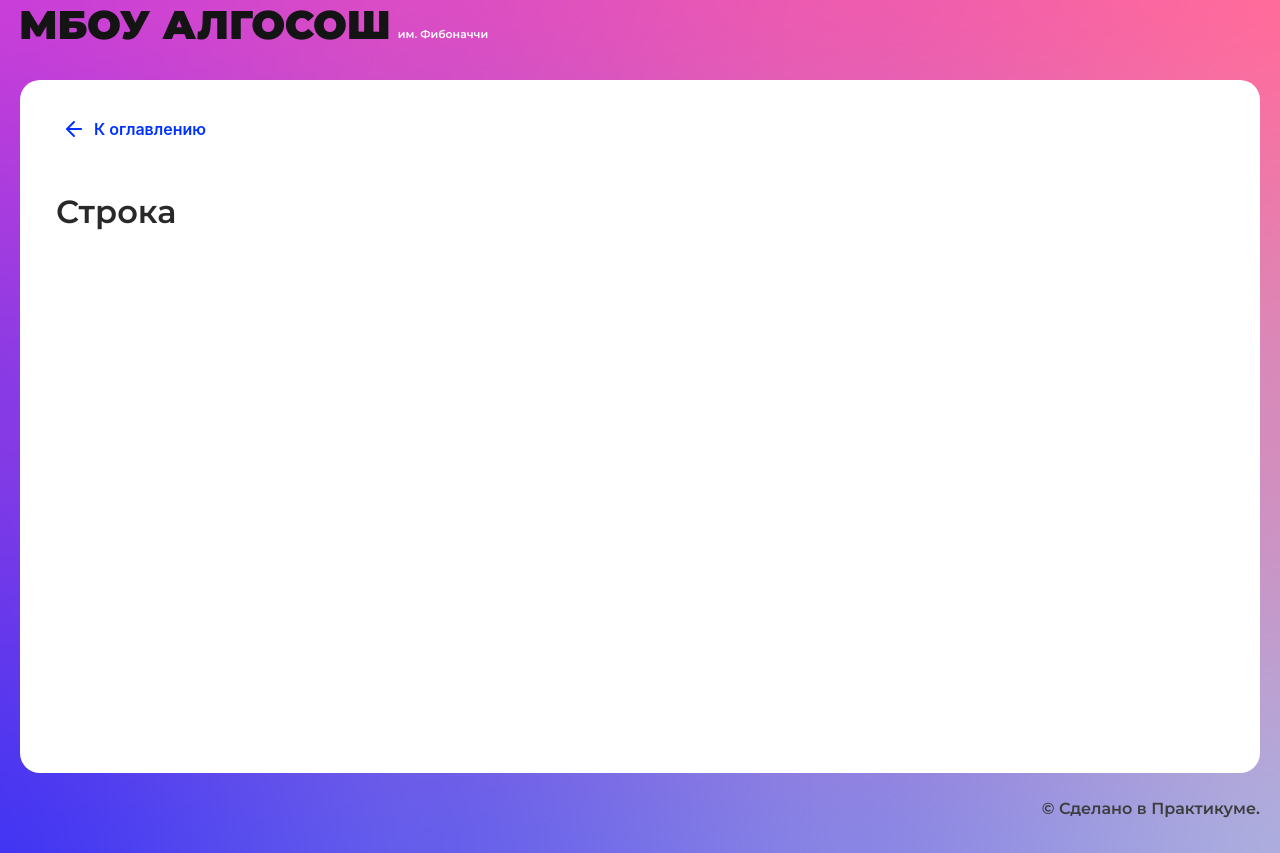
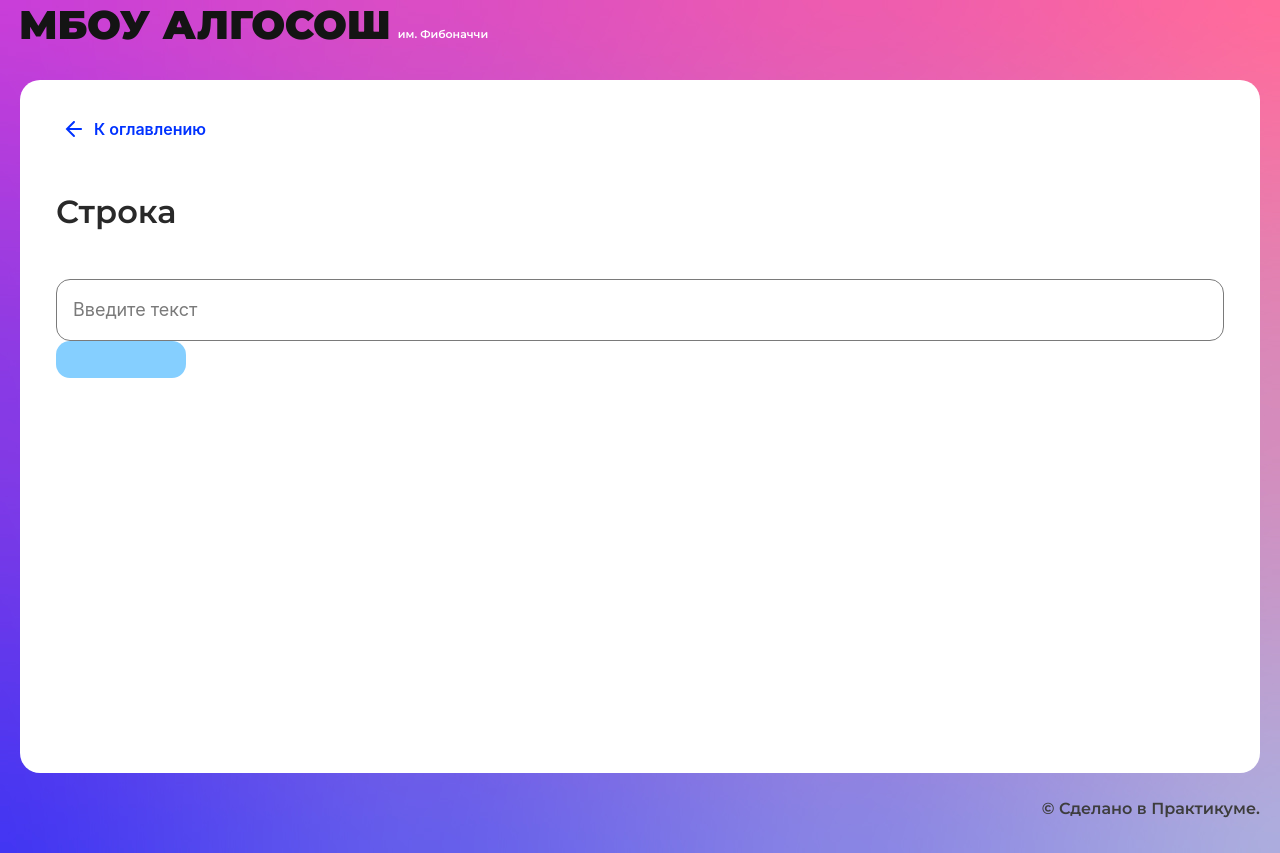
Before and after one commit to DmitriyFFF/algososh, a React (Create React App) app: page /recursion in a window 1280 px wide. Built offline with nearby package versions, Linux system fonts and the light colour scheme.

Commit message:
check the second computer connection

```diff
--- a/src/components/string/string.tsx
+++ b/src/components/string/string.tsx
@@ -1,10 +1,15 @@
 import React from "react";
+import { Input, } from "../ui/input/input";
+import { Button } from "../ui/button/button";
 import { SolutionLayout } from "../ui/solution-layout/solution-layout";
 
 export const StringComponent: React.FC = () => {
   return (
     <SolutionLayout title="Строка">
-
+      <form action="">
+        <Input></Input>
+        <Button></Button>
+      </form>
     </SolutionLayout>
   );
 };
```
